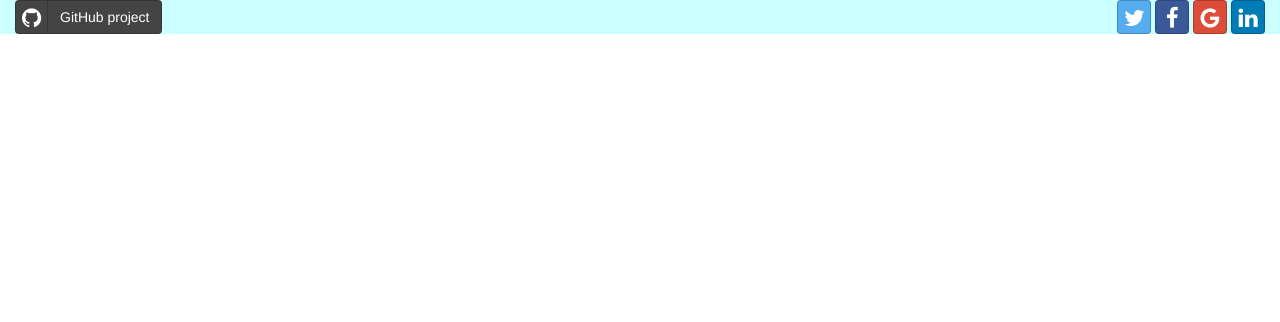
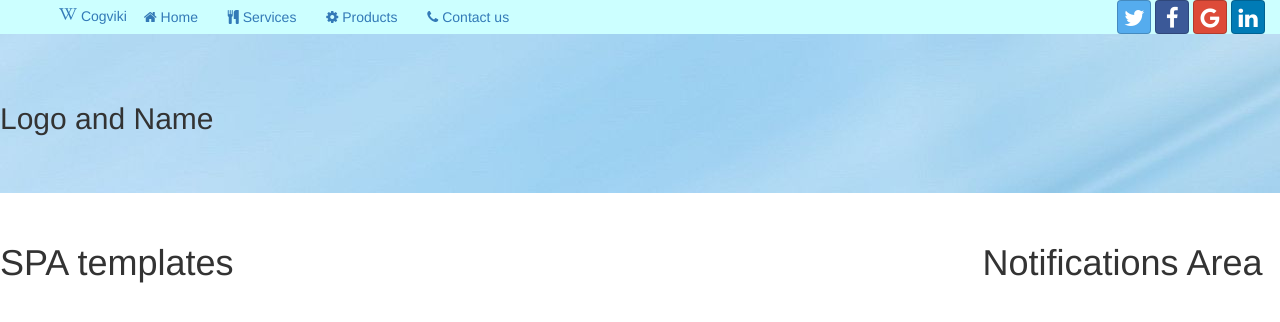
Before and after one commit to gautam0707/Cogvi_web, a plain HTML site: page webapp/index.html in a window 1280 px wide. Drawn offline with Linux system fonts and the light colour scheme.

```diff
--- a/webapp/index.html
+++ b/webapp/index.html
@@ -21,6 +21,7 @@
       <script src="scripts/jquery-3.1.1.min.js"></script>
       <script src="css/bootstrap/js/bootstrap.min.js"></script>
 
+
   <!-- angular -->
 
 </head>
@@ -29,11 +30,29 @@
   <!-- Header part containig github link, external sources and some links to social websites -->
    <div class="row" style="background-color:#ccffff">
    <div class="col-md-6">
+     <a href="wiki.cogvi.org">
+    <span class="fa fa-wikipedia-w btn-social"></span> Cogviki
+  </a>
+    <!--
     <a class="btn btn-social btn-github" href="https://github.com/gautam0707/Cogvi">
       <span class="fa fa-github"></span> GitHub project
-    </a>
+    </a>-->
 
+     <a href="#" class="btn btn-link">
+       <span class="fa fa-home"></span> Home
+      </a>
+      <a href="#" class="btn btn-link">
+       <span class="fa fa-cutlery"></span> Services
+      </a>
+      <a href="#" class="btn btn-link">
+       <span class="fa fa-cog"></span> Products
+      </a>
+      <a href="#" class="btn btn-link">
+       <span class="fa fa-phone"></span> Contact us
+      </a>
      </div>
+
+
     <div class="col-md-6"><span class="pull-right">
   <a class="btn btn-social-icon btn-twitter">
     <span class="fa fa-twitter"></span>
@@ -50,5 +69,23 @@
    </div>
    </span></div>
 </div>
+<!--Logo and name -->
+<div class="jumbotron" style="background-image: url(images/jumbotron.jpg)">
+  <h2>Logo and Name</h2>
+</div>
+<div class="row">
+  <div class="col-md-9">
+    <div>
+      <h1>SPA templates
+      </h1>
+  </div>
+  </div>
+  <div class="col-md-3">
+    <h1>Notifications Area
+      </h1>
+  </div>
+</div>
+
+
 </body>
 </html>
```
Also changed, not shown: webapp/images/jumbotron.jpg (added), 1 other file.
